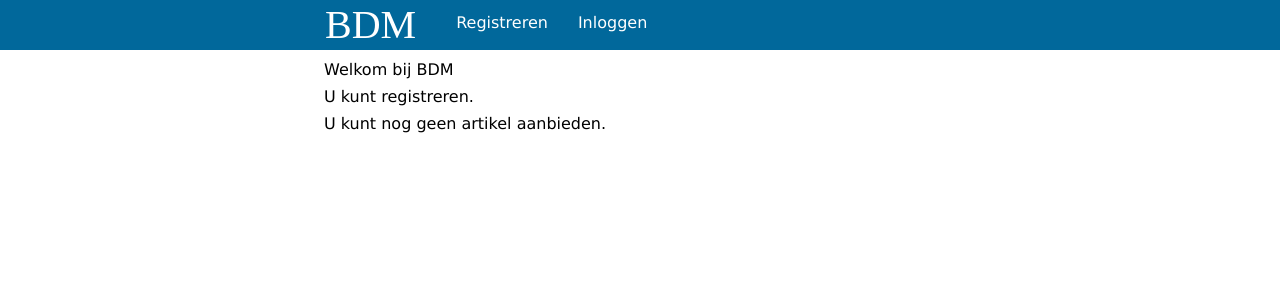
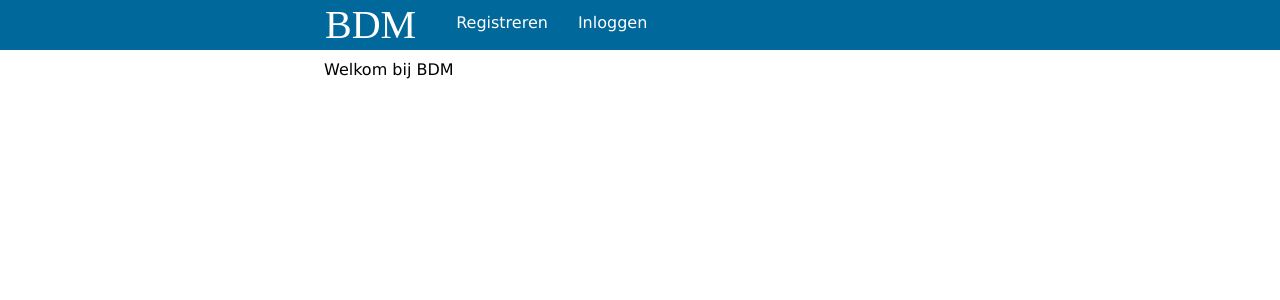
Before and after one commit to Ensiras/Case-BDM-front, an Angular app: page /home in a window 1280 px wide. Shown: the top 300 px of the page. Built offline with nearby package versions, Linux system fonts and the light colour scheme.

Commit message:
Kleine aanpassingen.

```diff
--- a/src/app/app.component.html
+++ b/src/app/app.component.html
@@ -7,9 +7,7 @@
       <li class="navListItem" *ngIf="huidigeGebruiker == undefined" (click)="login()"><span>Inloggen</span></li>
       <li class="navListItem" *ngIf="huidigeGebruiker !== undefined" routerLink="/artikelen/nieuw"><span>Artikel aanbieden</span></li>
       <li class="navListItem" *ngIf="huidigeGebruiker !== undefined" (click)="loguit()"><span>Uitloggen</span></li>
-
     </ul>
     </nav>
-  <span *ngIf="huidigeGebruiker !== undefined" id="loggedInUser">Ingelogd als: {{huidigeGebruiker.email}}</span>
 </div>
 <router-outlet></router-outlet>
--- a/src/app/components/home/home.component.html
+++ b/src/app/components/home/home.component.html
@@ -1,5 +1,3 @@
 <div class="mainWrapper">
   <p>Welkom bij BDM</p>
-  <p>U kunt <span routerLink="/registreren">registreren.</span></p>
-  <p>U kunt nog geen artikel aanbieden.</p>
 </div>
--- a/src/app/components/registreren-form/registreren-form.component.html
+++ b/src/app/components/registreren-form/registreren-form.component.html
@@ -12,9 +12,8 @@
         <span class="formValidationError"
               *ngIf="registerForm.controls.email.errors?.required
               && registerForm.controls.email.touched">Dit veld is verplicht.</span>
-        <span class="formValidationError" *ngIf="registerForm.controls.email.invalid
-        && registerForm.controls.email.touched
-        && registerForm.controls.email.errors?.invalidEmail">Dit is geen geldig e-mailadres.</span>
+        <span class="formValidationError" *ngIf="registerForm.controls.email.touched
+        && registerForm.controls.email.errors?.inValidEmail">Dit is geen geldig e-mailadres.</span>
         <span class="formValidationError"
               *ngIf="registerForm.controls.email.errors?.maxlength
               && registerForm.controls.email.touched">Dit veld max maximaal 100 tekens bevatten.</span>
```
